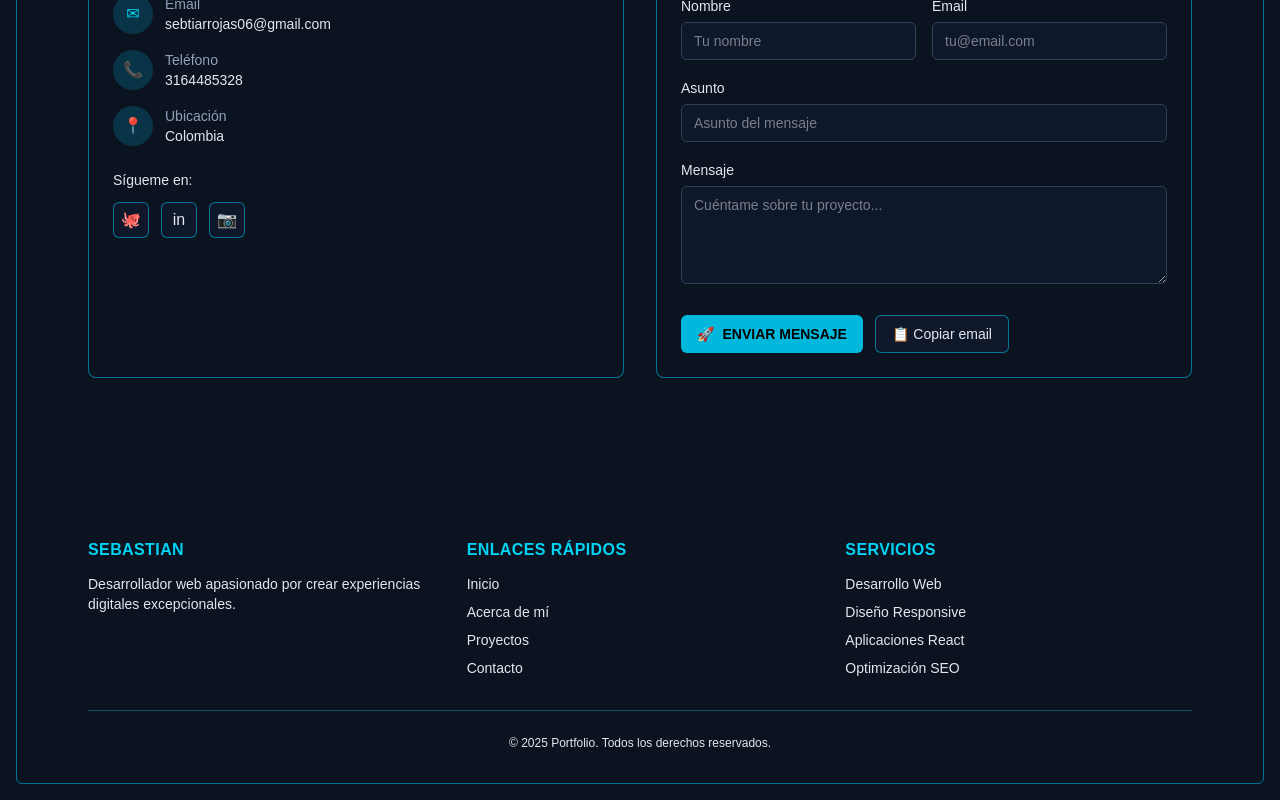
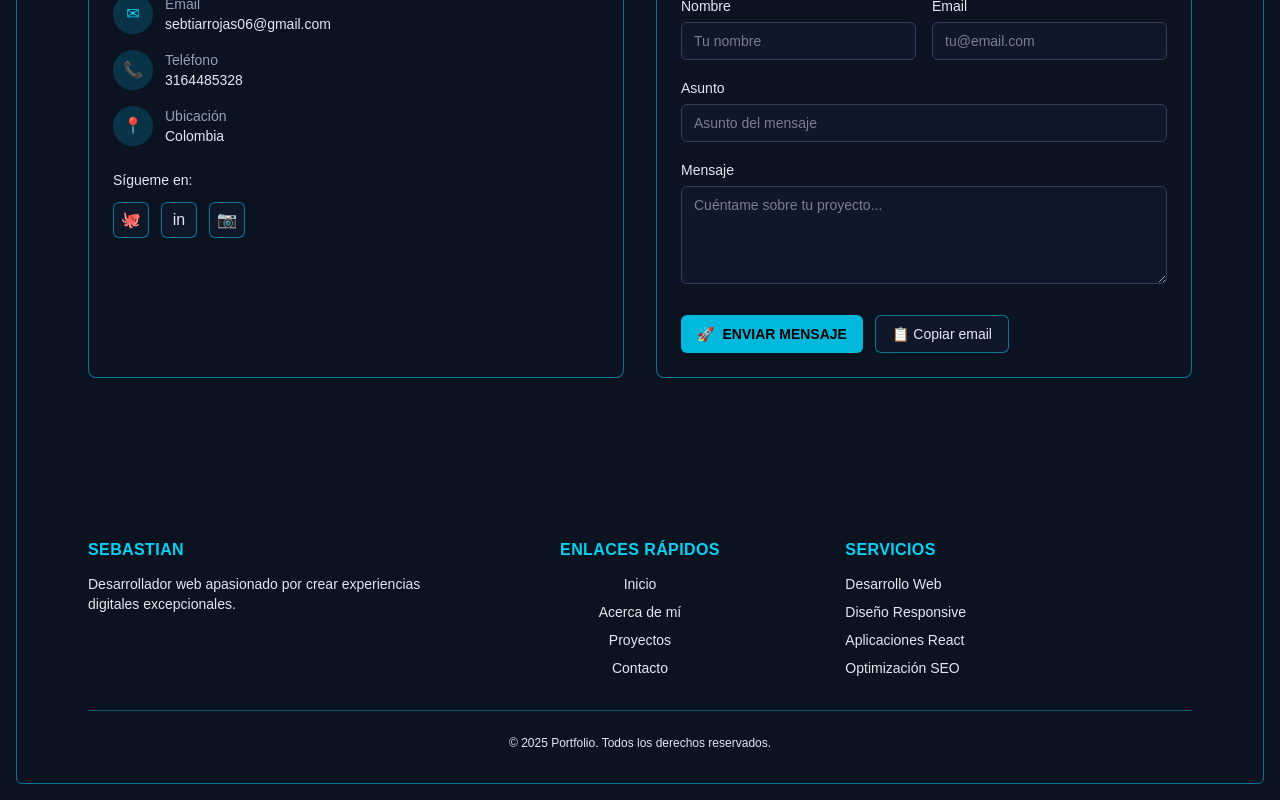
Before and after one commit to 1081271746/proyectofinal, a Next.js app: page / in a window 1280 px wide. Shown: the part 4294-5094 px from the top of the page. Built offline with nearby package versions, Linux system fonts and the light colour scheme.

Commit message:
editando links directos

```diff
--- a/src/app/components/Footer.tsx
+++ b/src/app/components/Footer.tsx
@@ -15,8 +15,8 @@ export default function Footer() {
 
         {/* Columna 2: Enlaces rápidos */}
         <div>
-          <h4 className="text-cyan-400 font-bold tracking-wide">ENLACES RÁPIDOS</h4>
-          <ul className="mt-3 space-y-2 text-sm text-slate-200">
+          <h4 className="text-cyan-400 font-bold tracking-wide md:text-center">ENLACES RÁPIDOS</h4>
+          <ul className="mt-3 space-y-2 text-sm text-slate-200 md:text-center">
             <li><a className="hover:text-cyan-400" href="#inicio">Inicio</a></li>
             <li><a className="hover:text-cyan-400" href="#acerca">Acerca de mí</a></li>
             <li><a className="hover:text-cyan-400" href="#proyectos">Proyectos</a></li>
```
